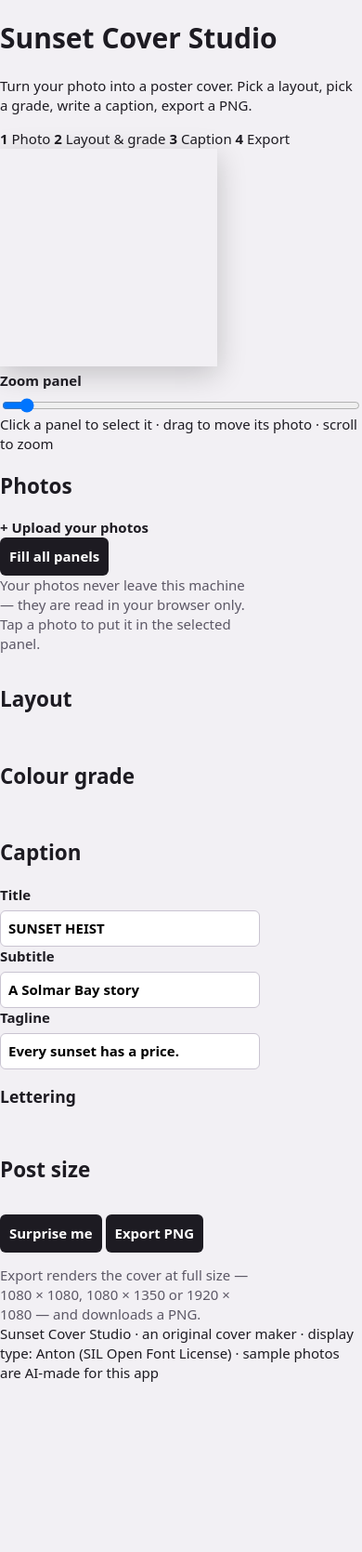
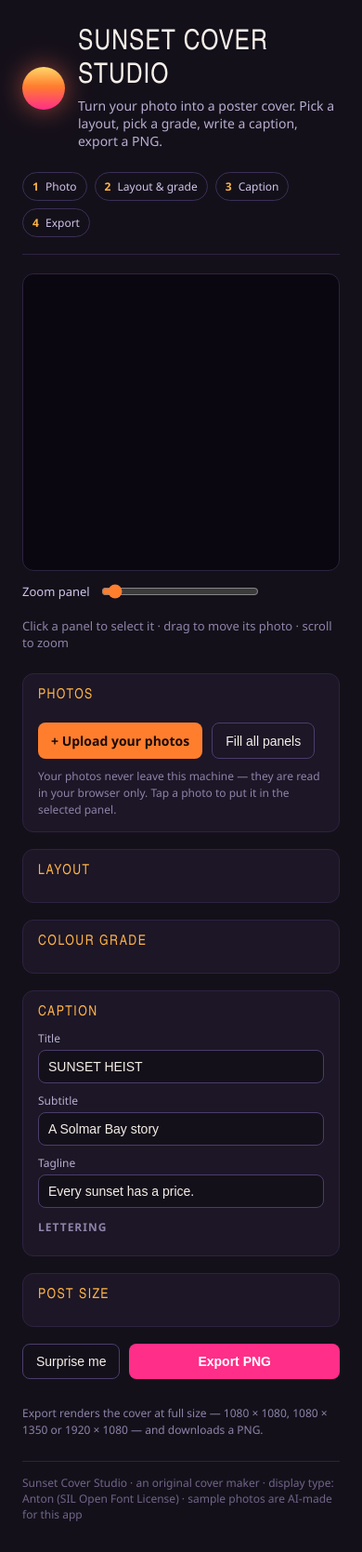
Before and after one commit to masch3nny/gta6-cover-art-01, a plain HTML site: page app/index.html in a window 390 px wide. Shown: the whole page at 93% size. Before the commit the page ends 1487 px from the top, so only its background shows below. Drawn offline with Linux system fonts and the light colour scheme; a script that the page names is missing; a web font is replaced by a local one.

Commit message:
Sunset Cover Studio: app/style.css

```diff
--- a/app/style.css
+++ b/app/style.css
@@ -1,12 +1,221 @@
-html, body { margin: 0; height: 100%; background: #f2f0f4; color: #1d1b22; font: 15px/1.4 system-ui, sans-serif; }
-.app { display: flex; gap: 32px; align-items: center; justify-content: center; height: 100%; padding: 24px; box-sizing: border-box; }
-.controls { display: flex; flex-direction: column; gap: 14px; width: 280px; }
-.controls h1 { margin: 0; font-size: 28px; }
-.controls p { margin: 0; color: #5c5866; }
-label { display: flex; flex-direction: column; gap: 6px; font-weight: 600; }
-input[type=text] { font: inherit; padding: 8px; border: 1px solid #c9c4d1; border-radius: 6px; }
-button { font: inherit; font-weight: 700; padding: 10px; border: 0; border-radius: 6px; background: #1d1b22; color: #fff; cursor: pointer; }
-canvas { width: min(70vh, 60vw); height: min(70vh, 60vw); box-shadow: 0 8px 30px rgba(0, 0, 0, 0.2); }
-body.shot-cover .controls { display: none; }
-body.shot-cover .app { padding: 0; }
-body.shot-cover canvas { width: 100vw; height: 100vh; box-shadow: none; }
+/* Sunset Cover Studio editor styles: a dark workbench so the bright
+   poster preview does the talking. Display type is Anton, bundled under
+   app/fonts/ under the SIL Open Font License. */
+@font-face {
+  font-family: 'Anton';
+  src: url('./fonts/Anton-Regular.ttf') format('truetype');
+  font-weight: 400;
+  font-style: normal;
+  font-display: swap;
+}
+
+* { box-sizing: border-box; }
+
+html, body {
+  margin: 0;
+  padding: 0;
+  background: #14101a;
+  color: #f5efe8;
+  font-family: 'Segoe UI', system-ui, -apple-system, sans-serif;
+}
+
+body.shot-cover #app { display: none; }
+body.shot-cover { background: #14060a; }
+#shot-holder { display: none; }
+body.shot-cover #shot-holder {
+  display: flex;
+  align-items: center;
+  justify-content: center;
+  min-height: 100vh;
+  margin: 0;
+}
+body.shot-cover #shot-holder img {
+  display: block;
+  max-width: 100vw;
+  max-height: 100vh;
+  object-fit: contain;
+}
+
+#app { max-width: 1360px; margin: 0 auto; padding: 20px 24px 32px; }
+
+.topbar {
+  display: flex;
+  justify-content: space-between;
+  align-items: flex-end;
+  gap: 24px;
+  padding: 8px 0 18px;
+  border-bottom: 1px solid #2c2340;
+}
+.brand { display: flex; gap: 14px; align-items: center; }
+.brand-sun {
+  width: 46px; height: 46px; flex: none;
+  border-radius: 50%;
+  background: linear-gradient(180deg, #ffd76a 0%, #ff7e2e 45%, #ff2e88 100%);
+  box-shadow: 0 0 28px rgba(255, 110, 80, 0.55);
+}
+.brand h1 {
+  margin: 0;
+  font-family: 'Anton', 'Arial Narrow', sans-serif;
+  font-weight: 400;
+  font-size: 30px;
+  letter-spacing: 1px;
+  text-transform: uppercase;
+}
+.brand p { margin: 4px 0 0; color: #b8aed0; font-size: 14px; }
+.steps { display: flex; gap: 8px; flex-wrap: wrap; }
+.step {
+  padding: 6px 10px;
+  border: 1px solid #3a2f56;
+  border-radius: 999px;
+  font-size: 12px;
+  color: #cfc4e8;
+  white-space: nowrap;
+}
+.step b { color: #ffb347; margin-right: 4px; }
+
+.workspace {
+  display: grid;
+  grid-template-columns: minmax(0, 1fr) 340px;
+  gap: 24px;
+  padding-top: 20px;
+}
+.preview-col { min-width: 0; }
+.preview-frame {
+  background: #0b0710;
+  border: 1px solid #2c2340;
+  border-radius: 12px;
+  padding: 14px;
+  display: flex;
+  align-items: center;
+  justify-content: center;
+  min-height: 320px;
+}
+#preview {
+  display: block;
+  max-width: 100%;
+  max-height: 72vh;
+  width: auto;
+  height: auto;
+  border-radius: 4px;
+  cursor: grab;
+  touch-action: none;
+}
+#preview:active { cursor: grabbing; }
+.preview-tools {
+  display: flex;
+  align-items: center;
+  gap: 18px;
+  margin-top: 12px;
+  flex-wrap: wrap;
+}
+.zoom-label { font-size: 13px; color: #cfc4e8; display: flex; align-items: center; gap: 10px; }
+.zoom-label input { width: 170px; accent-color: #ff7e2e; }
+.hint { font-size: 13px; color: #8d83a8; }
+
+.controls { display: flex; flex-direction: column; gap: 18px; }
+.panel-block {
+  background: #1c1626;
+  border: 1px solid #2c2340;
+  border-radius: 12px;
+  padding: 14px 16px;
+}
+.panel-block h2 {
+  margin: 0 0 10px;
+  font-family: 'Anton', 'Arial Narrow', sans-serif;
+  font-weight: 400;
+  font-size: 15px;
+  letter-spacing: 1.5px;
+  text-transform: uppercase;
+  color: #ffb347;
+}
+.panel-block h3 {
+  margin: 12px 0 8px;
+  font-size: 12px;
+  text-transform: uppercase;
+  letter-spacing: 1px;
+  color: #8d83a8;
+}
+.tray { display: flex; gap: 8px; flex-wrap: wrap; }
+.tray-item {
+  width: 56px; height: 72px;
+  padding: 0;
+  border: 2px solid transparent;
+  border-radius: 6px;
+  overflow: hidden;
+  cursor: pointer;
+  background: #0b0710;
+}
+.tray-item img { width: 100%; height: 100%; object-fit: cover; display: block; }
+.tray-item.active { border-color: #ff7e2e; }
+.row { display: flex; gap: 10px; margin-top: 10px; flex-wrap: wrap; }
+.upload-btn, .ghost-btn, .export-btn {
+  border: none;
+  border-radius: 8px;
+  padding: 10px 14px;
+  font-size: 14px;
+  cursor: pointer;
+}
+.upload-btn { background: #ff7e2e; color: #1a0b06; font-weight: 600; }
+.ghost-btn { background: transparent; color: #f5efe8; border: 1px solid #4a3d6b; }
+.export-btn { background: #ff2e88; color: #fff; font-weight: 700; flex: 1; }
+.ghost-btn:hover { border-color: #ff7e2e; }
+.export-btn:disabled { opacity: 0.6; cursor: wait; }
+.note { font-size: 12px; color: #8d83a8; margin: 10px 0 0; line-height: 1.5; }
+
+.picker { display: flex; gap: 8px; flex-wrap: wrap; }
+.pick {
+  padding: 8px 12px;
+  border-radius: 8px;
+  border: 1px solid #4a3d6b;
+  background: #241d33;
+  color: #f5efe8;
+  font-size: 13px;
+  cursor: pointer;
+}
+.pick.active { background: #ff7e2e; border-color: #ff7e2e; color: #1a0b06; font-weight: 600; }
+
+.field { display: block; font-size: 12px; color: #b8aed0; margin-bottom: 10px; }
+.field input {
+  display: block;
+  width: 100%;
+  margin-top: 4px;
+  padding: 9px 10px;
+  border-radius: 8px;
+  border: 1px solid #4a3d6b;
+  background: #14101a;
+  color: #f5efe8;
+  font-size: 14px;
+}
+.field input:focus { outline: 2px solid #ff7e2e; border-color: #ff7e2e; }
+
+.actions { display: flex; gap: 10px; }
+.foot {
+  margin-top: 24px;
+  padding-top: 14px;
+  border-top: 1px solid #2c2340;
+  font-size: 12px;
+  color: #6f6588;
+}
+
+#toast {
+  position: fixed;
+  left: 50%;
+  bottom: 24px;
+  transform: translate(-50%, 80px);
+  background: #f5efe8;
+  color: #14101a;
+  padding: 12px 18px;
+  border-radius: 999px;
+  font-size: 14px;
+  font-weight: 600;
+  opacity: 0;
+  transition: transform 0.25s ease, opacity 0.25s ease;
+  pointer-events: none;
+  z-index: 10;
+}
+#toast.show { transform: translate(-50%, 0); opacity: 1; }
+
+@media (max-width: 900px) {
+  .workspace { grid-template-columns: 1fr; }
+  .topbar { flex-direction: column; align-items: flex-start; }
+}
```
